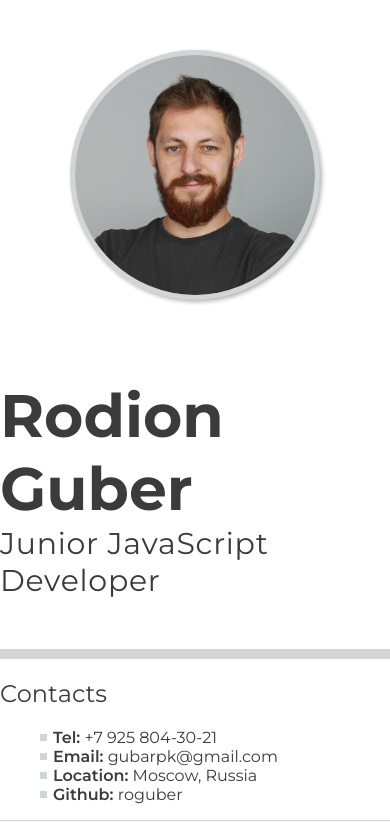
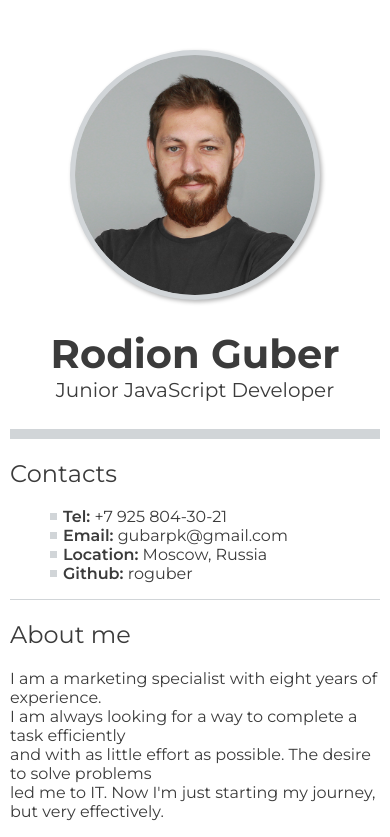
Before and after one commit to roguber/rsschool-cv, a plain HTML site: page index.html in a window 390 px wide. Shown: the top 837 px of the page. Drawn offline with Linux system fonts and the light colour scheme.

Commit message:
feat: update style.css file

```diff
--- a/style.css
+++ b/style.css
@@ -244,6 +244,7 @@ pre {
 @media (max-width: 768px) {
     .section {
         width: 100%;
+        margin: auto;
     }
 
     .section-name-profession {
@@ -258,8 +259,43 @@ pre {
         display: none;
 
     }
+
     .main-container {
+        padding-left: 10px;
+        padding-right: 10px;
+        margin: auto;
+    }
+
+    .footer-container {
+        justify-content: space-between;
+        padding-left: 10px;
+        padding-right: 10px;
+    }
+
+    .name {
+        margin-top: 0px;
+        display: flex;
+        justify-content: space-around;
+        font-size: 40px;
+        padding-bottom: 0;
+        margin-bottom: 0;
         padding-left: 0;
-        padding-right: 0;
+    }
+
+    .profession {
+        display: flex;
+        justify-content: space-around;
+        font-size: 20px;
+        margin-top: 0;
+        font-weight: 400;
+        letter-spacing: 0px;
+    }
+
+    .section-name {
+        width: 100%;
+
+
+        border-bottom: solid 10px #d1d5d8;
+        padding-bottom: 10px;
     }
 }
```
